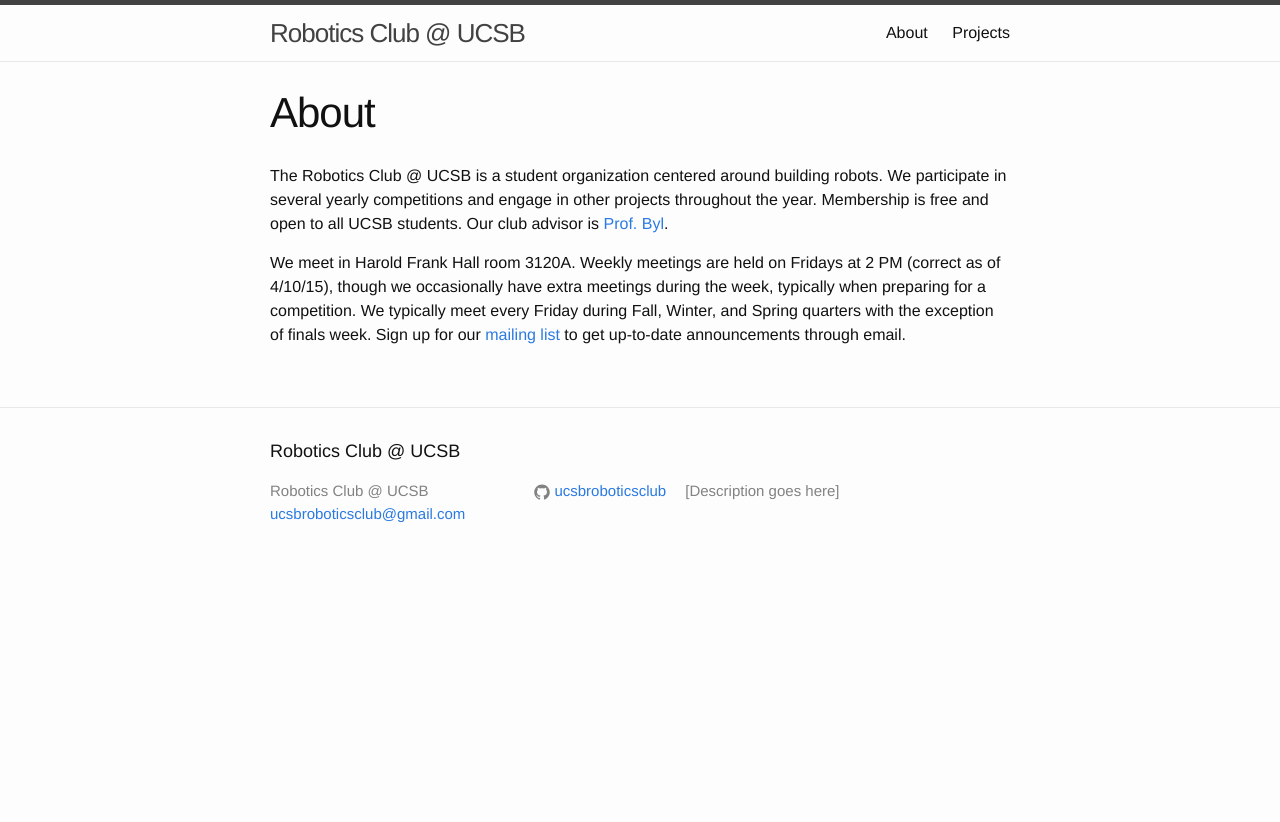
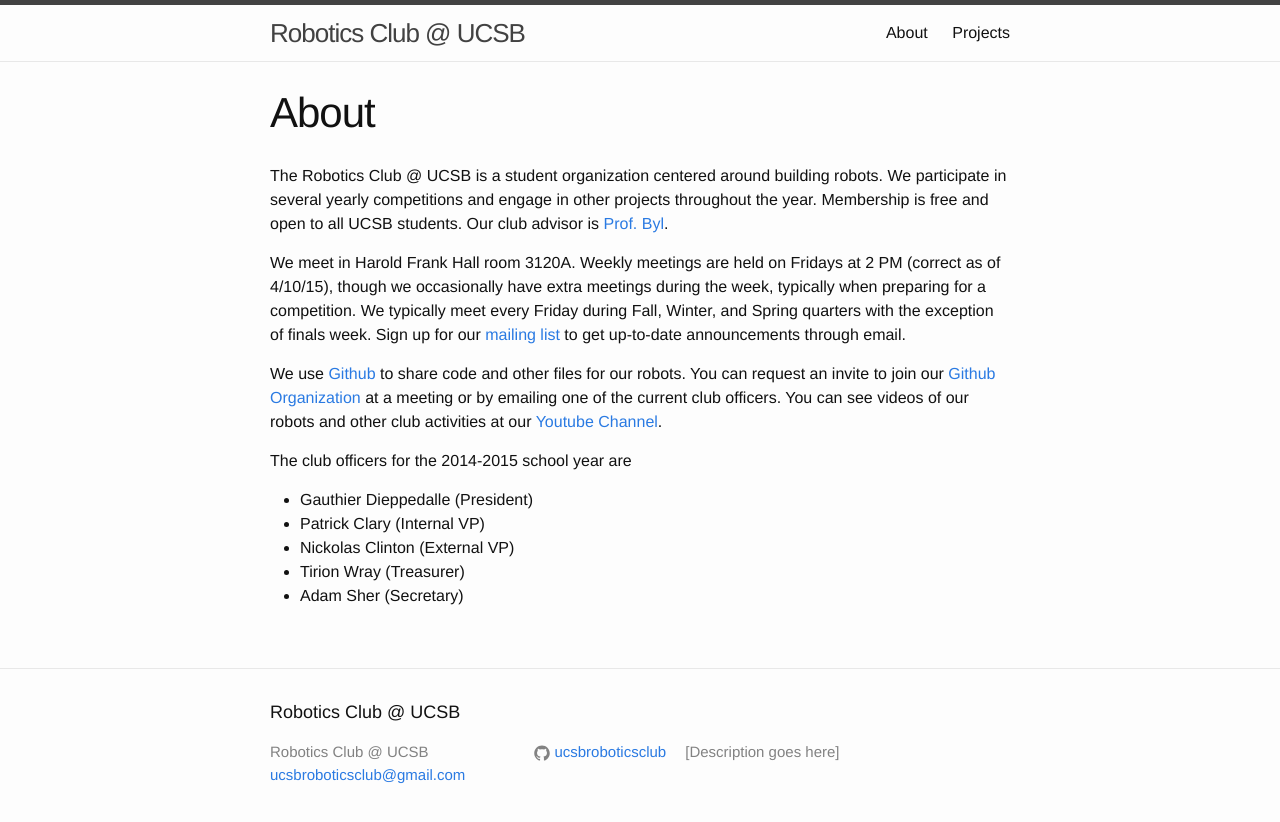
Before and after one commit to UCSBRoboticsClub/ucsbroboticsclub.github.io, a Jekyll site: the page built from about.md, in a window 1280 px wide. Shown: the top 822 px of the page. Built offline with Jekyll 4.4.1, drawn with Linux system fonts in a browser that asks for light colours.

Commit message:
Update about.md

```diff
--- a/about.md
+++ b/about.md
@@ -7,3 +7,12 @@
 The Robotics Club @ UCSB is a student organization centered around building robots. We participate in several yearly competitions and engage in other projects throughout the year. Membership is free and open to all UCSB students. Our club advisor is [Prof. Byl](http://www.ece.ucsb.edu/~katiebyl/).
 
 We meet in Harold Frank Hall room 3120A. Weekly meetings are held on Fridays at 2 PM (correct as of 4/10/15), though we occasionally have extra meetings during the week, typically when preparing for a competition. We typically meet every Friday during Fall, Winter, and Spring quarters with the exception of finals week. Sign up for our [mailing list](https://groups.google.com/forum/#!forum/ucsb-robotics-club) to get up-to-date announcements through email.
+
+We use [Github](https://github.com/) to share code and other files for our robots. You can request an invite to join our [Github Organization](https://github.com/UCSBRoboticsClub/) at a meeting or by emailing one of the current club officers. You can see videos of our robots and other club activities at our [Youtube Channel](https://www.youtube.com/channel/UCOe3xpXzI43P0LEzduwNDJg).
+
+The club officers for the 2014-2015 school year are
+  - Gauthier Dieppedalle (President)
+  - Patrick Clary (Internal VP)
+  - Nickolas Clinton (External VP)
+  - Tirion Wray (Treasurer)
+  - Adam Sher (Secretary)
```
